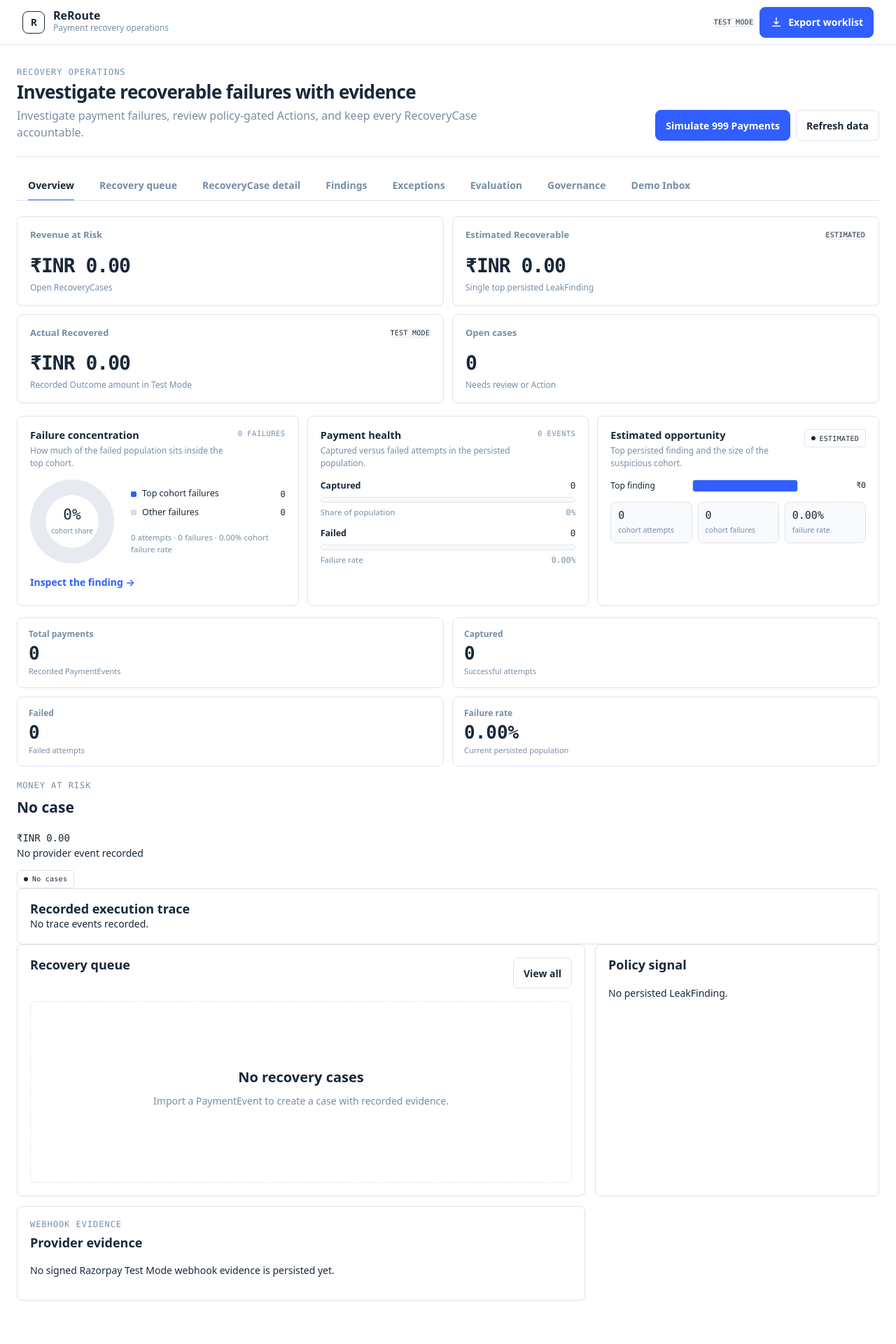
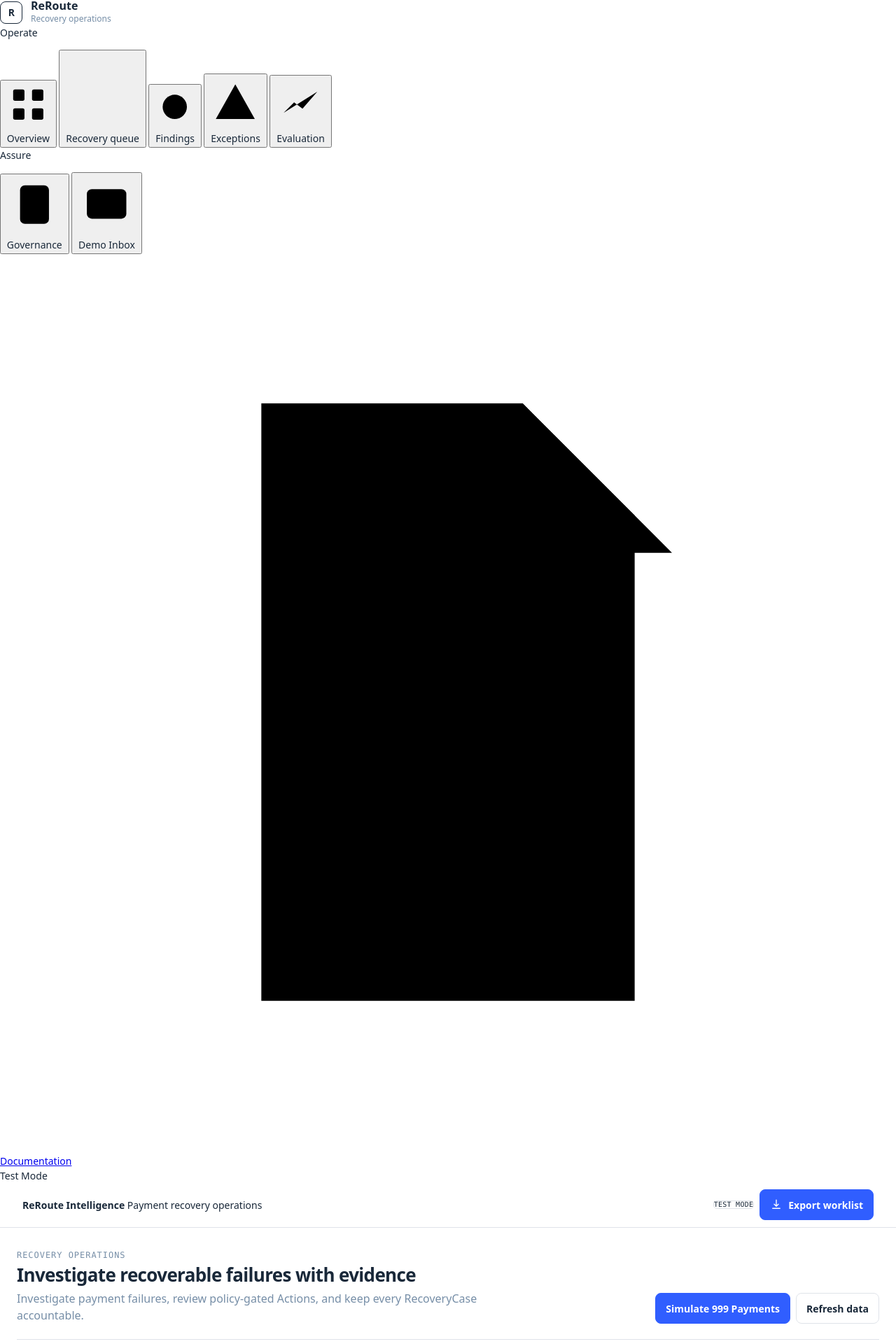
Before and after one commit to aditya-zig/Revnue-Agent, a FastAPI app: page / in a window 1280 px wide. Shown: the top 1920 px of the page at 70% size. Before the commit the page ends 1858 px from the top, so only its background shows below. Run offline with FastAPI, Linux system fonts and the light colour scheme; data that the repository does not hold is empty; some libraries are stand-ins or nearby versions.

Commit message:
fix(ui): move dashboard navigation to left sidebar

```diff
--- a/app/templates/dashboard.html
+++ b/app/templates/dashboard.html
@@ -7,16 +7,78 @@
     <title>ReRoute | Payment recovery operations</title>
     <link rel="stylesheet" href="/static/css/dashboard.css">
     <link rel="stylesheet" href="/static/css/dashboard-approved.css">
+    <link rel="stylesheet" href="/static/css/dashboard-sidebar.css">
   </head>
   <body>
-    <div class="app-shell" data-dashboard-shell data-shell-state="loading">
-      <header class="topbar" data-dashboard-header>
+    <div class="app-shell app-shell-sidebar" data-dashboard-shell data-shell-state="loading">
+      <aside class="dashboard-sidebar" aria-label="ReRoute navigation">
+        <div class="sidebar-brand">
           <div class="brand" data-brand>
             <div class="brand-mark" aria-hidden="true">R</div>
             <div class="brand-copy">
               <div class="brand-name">ReRoute</div>
-            <div class="workspace-name">Payment recovery operations</div>
+              <div class="workspace-name">Recovery operations</div>
             </div>
+          </div>
+        </div>
+
+        <nav class="sidebar-navigation" aria-label="ReRoute dashboard views" data-dashboard-navigation>
+          <div class="sidebar-group">
+            <p class="sidebar-group-label">Operate</p>
+            <div class="side-nav" role="tablist" aria-label="Operate">
+              <button class="side-tab active" id="tab-overview" role="tab" aria-selected="true" aria-controls="overview" tabindex="0" data-view="overview">
+                <svg viewBox="0 0 24 24" aria-hidden="true"><rect x="4" y="4" width="6" height="6" rx="1"/><rect x="14" y="4" width="6" height="6" rx="1"/><rect x="4" y="14" width="6" height="6" rx="1"/><rect x="14" y="14" width="6" height="6" rx="1"/></svg>
+                <span>Overview</span>
+              </button>
+              <button class="side-tab" id="tab-queue" role="tab" aria-selected="false" aria-controls="queue" tabindex="-1" data-view="queue">
+                <svg viewBox="0 0 24 24" aria-hidden="true"><path d="M6 7h12M6 12h12M6 17h8"/></svg>
+                <span>Recovery queue</span>
+              </button>
+              <button class="side-tab" id="tab-investigation" role="tab" aria-selected="false" aria-controls="investigation" tabindex="-1" data-view="investigation">
+                <svg viewBox="0 0 24 24" aria-hidden="true"><circle cx="12" cy="12" r="7"/><path d="M12 8v4l3 2"/></svg>
+                <span>Findings</span>
+              </button>
+              <button class="side-tab" id="tab-exceptions" role="tab" aria-selected="false" aria-controls="exceptions" tabindex="-1" data-view="exceptions">
+                <svg viewBox="0 0 24 24" aria-hidden="true"><path d="M12 4 21 20H3L12 4Z"/><path d="M12 9v5M12 17h.01"/></svg>
+                <span>Exceptions</span>
+              </button>
+              <button class="side-tab" id="tab-evaluation" role="tab" aria-selected="false" aria-controls="evaluation" tabindex="-1" data-view="evaluation">
+                <svg viewBox="0 0 24 24" aria-hidden="true"><path d="m4 17 5-5 4 3 7-8"/></svg>
+                <span>Evaluation</span>
+              </button>
+            </div>
+          </div>
+
+          <div class="sidebar-group sidebar-group-secondary">
+            <p class="sidebar-group-label">Assure</p>
+            <div class="side-nav" role="tablist" aria-label="Assure">
+              <button class="side-tab" id="tab-governance" role="tab" aria-selected="false" aria-controls="governance" tabindex="-1" data-view="governance">
+                <svg viewBox="0 0 24 24" aria-hidden="true"><rect x="6" y="4" width="12" height="16" rx="2"/><path d="M9 8h6M9 12h6M9 16h4"/></svg>
+                <span>Governance</span>
+              </button>
+              <button class="side-tab" id="tab-inbox" role="tab" aria-selected="false" aria-controls="inbox" tabindex="-1" data-view="inbox">
+                <svg viewBox="0 0 24 24" aria-hidden="true"><rect x="4" y="6" width="16" height="12" rx="2"/><path d="m5 8 7 5 7-5"/></svg>
+                <span>Demo Inbox</span>
+              </button>
+              <a class="side-tab side-link" href="/docs" target="_blank" rel="noreferrer">
+                <svg viewBox="0 0 24 24" aria-hidden="true"><path d="M7 4h7l3 3v13H7z"/><path d="M14 4v4h4M10 12h4M10 16h4"/></svg>
+                <span>Documentation</span>
+              </a>
+            </div>
+          </div>
+        </nav>
+
+        <div class="sidebar-foot">
+          <span class="sidebar-status-dot" aria-hidden="true"></span>
+          <span>Test Mode</span>
+        </div>
+      </aside>
+
+      <div class="dashboard-workspace">
+        <header class="topbar" data-dashboard-header>
+          <div class="topbar-product">
+            <strong>ReRoute Intelligence</strong>
+            <span>Payment recovery operations</span>
           </div>
           <div class="top-actions">
             <button class="btn icon-btn" id="themeBtn" type="button" aria-label="Light mode only" aria-pressed="false" data-action="toggle-theme" hidden>
@@ -43,17 +105,6 @@
             </div>
           </section>
 
-        <nav class="tabs" role="tablist" aria-label="ReRoute dashboard views" data-dashboard-navigation>
-          <button class="tab active" id="tab-overview" role="tab" aria-selected="true" aria-controls="overview" tabindex="0" data-view="overview">Overview</button>
-          <button class="tab" id="tab-queue" role="tab" aria-selected="false" aria-controls="queue" tabindex="-1" data-view="queue">Recovery queue</button>
-          <button class="tab" id="tab-detail" role="tab" aria-selected="false" aria-controls="detail" tabindex="-1" data-view="detail">RecoveryCase detail</button>
-          <button class="tab" id="tab-investigation" role="tab" aria-selected="false" aria-controls="investigation" tabindex="-1" data-view="investigation">Findings</button>
-          <button class="tab" id="tab-exceptions" role="tab" aria-selected="false" aria-controls="exceptions" tabindex="-1" data-view="exceptions">Exceptions</button>
-          <button class="tab" id="tab-evaluation" role="tab" aria-selected="false" aria-controls="evaluation" tabindex="-1" data-view="evaluation">Evaluation</button>
-          <button class="tab" id="tab-governance" role="tab" aria-selected="false" aria-controls="governance" tabindex="-1" data-view="governance">Governance</button>
-          <button class="tab" id="tab-inbox" role="tab" aria-selected="false" aria-controls="inbox" tabindex="-1" data-view="inbox">Demo Inbox</button>
-        </nav>
-
           <section class="stats" id="dashboardKpis" aria-label="Recovery metrics" aria-busy="true" data-dashboard-kpis>
             <article class="card zoomable" tabindex="0" role="button" aria-label="Expand Revenue at Risk" data-kpi-slot="revenue-at-risk"><div class="stat-top"><span class="stat-label">Revenue at Risk</span><span class="claim-tag" data-kpi-claim hidden></span></div><div class="stat-value" data-kpi-value>—</div><div class="stat-note" data-kpi-note>Waiting for dashboard data</div></article>
             <article class="card zoomable" tabindex="0" role="button" aria-label="Expand Estimated Recoverable" data-kpi-slot="estimated-recoverable"><div class="stat-top"><span class="stat-label">Estimated Recoverable</span><span class="claim-tag">ESTIMATED</span></div><div class="stat-value" data-kpi-value>—</div><div class="stat-note" data-kpi-note>Top persisted LeakFinding</div></article>
@@ -67,7 +118,7 @@
           <div id="app" data-dashboard-content hidden>
             <section id="overview" class="view active" role="tabpanel" aria-labelledby="tab-overview" data-dashboard-view="overview"><div class="view-slot" data-component-slot="overview"><div class="state state-placeholder"><div class="state-inner"><h3>Overview</h3><p>Recovery operations will appear here when dashboard data is ready.</p></div></div></div></section>
             <section id="queue" class="view" role="tabpanel" aria-labelledby="tab-queue" data-dashboard-view="queue" hidden><div class="view-slot" data-component-slot="queue"><div class="state state-placeholder"><div class="state-inner"><h3>Recovery queue</h3><p>Policy-backed work will appear here when dashboard data is ready.</p></div></div></div></section>
-          <section id="detail" class="view" role="tabpanel" aria-labelledby="tab-detail" data-dashboard-view="detail" hidden><div class="view-slot" data-component-slot="detail"><div class="state state-placeholder"><div class="state-inner"><h3>RecoveryCase detail</h3><p>Normalized evidence and AuditEvents will appear here when a case is selected.</p></div></div></div></section>
+            <section id="detail" class="view" role="tabpanel" aria-label="RecoveryCase detail" data-dashboard-view="detail" hidden><div class="view-slot" data-component-slot="detail"><div class="state state-placeholder"><div class="state-inner"><h3>RecoveryCase detail</h3><p>Normalized evidence and AuditEvents will appear here when a case is selected.</p></div></div></div></section>
             <section id="exceptions" class="view" role="tabpanel" aria-labelledby="tab-exceptions" data-dashboard-view="exceptions" hidden><div class="view-slot" data-component-slot="exceptions"><div class="state state-placeholder"><div class="state-inner"><h3>PaymentExceptions</h3><p>Provider and customer debit evidence will appear here when recorded.</p></div></div></div></section>
             <section id="governance" class="view" role="tabpanel" aria-labelledby="tab-governance" data-dashboard-view="governance" hidden><div class="view-slot" data-component-slot="governance"><div class="state state-placeholder"><div class="state-inner"><h3>Governance</h3><p>Versioned owner controls and policy accountability will appear here when dashboard data is ready.</p></div></div></div></section>
             <section id="investigation" class="view" role="tabpanel" aria-labelledby="tab-investigation" data-dashboard-view="investigation" hidden><div class="view-slot" data-component-slot="investigation"><div class="state state-placeholder"><div class="state-inner"><h3>Findings</h3><p>Sanitized finding data and saved analyses will appear here.</p></div></div></div></section>
@@ -76,6 +127,7 @@
           </div>
         </main>
       </div>
+    </div>
     <div id="tooltip" class="tooltip" role="status" aria-live="polite"></div>
     <div id="liveRegion" class="sr-only" role="status" aria-live="polite"></div>
     <script type="module" src="/static/js/app.js"></script>
```
Lines whose indentation alone changed are shown as unchanged.
